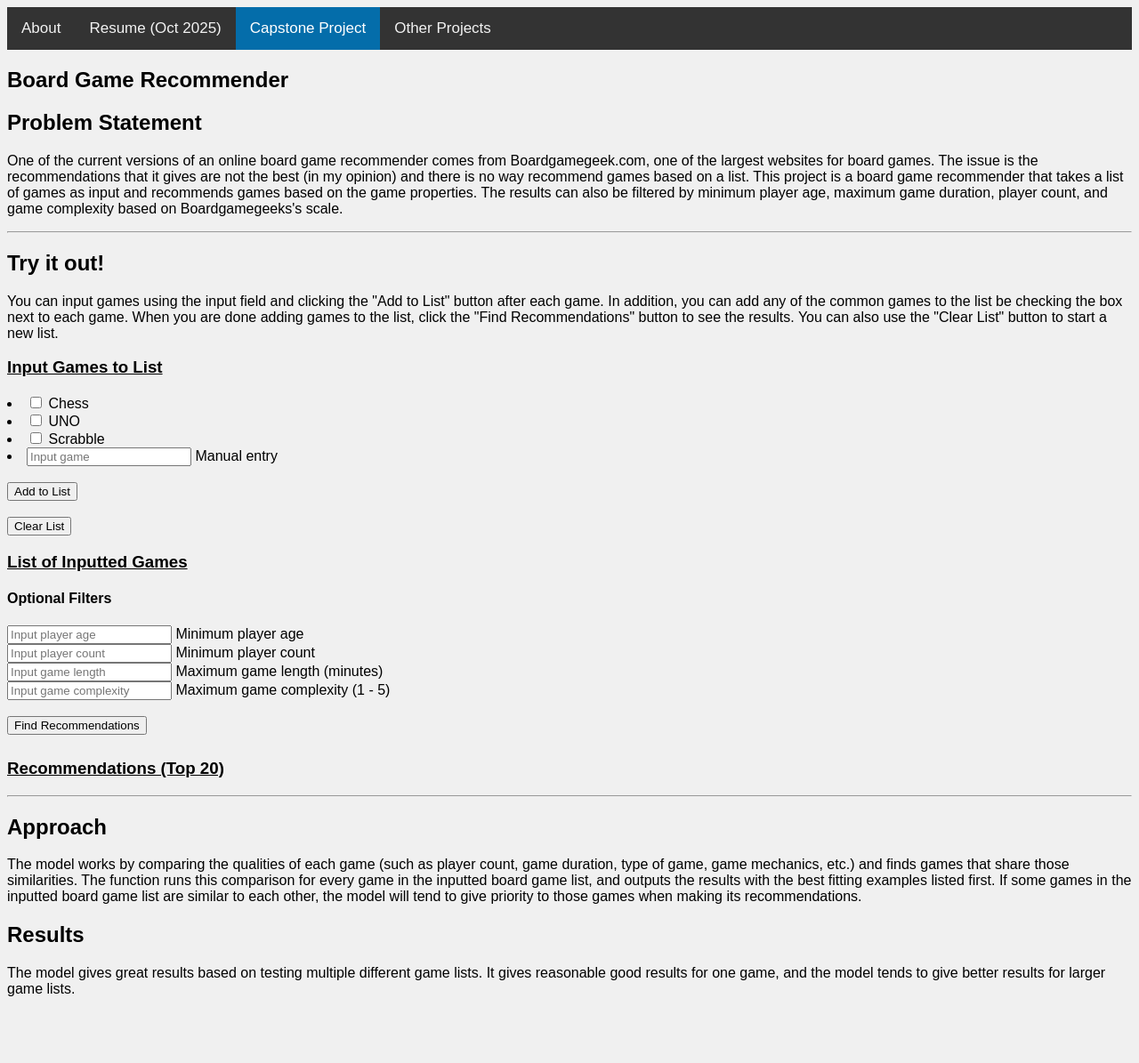
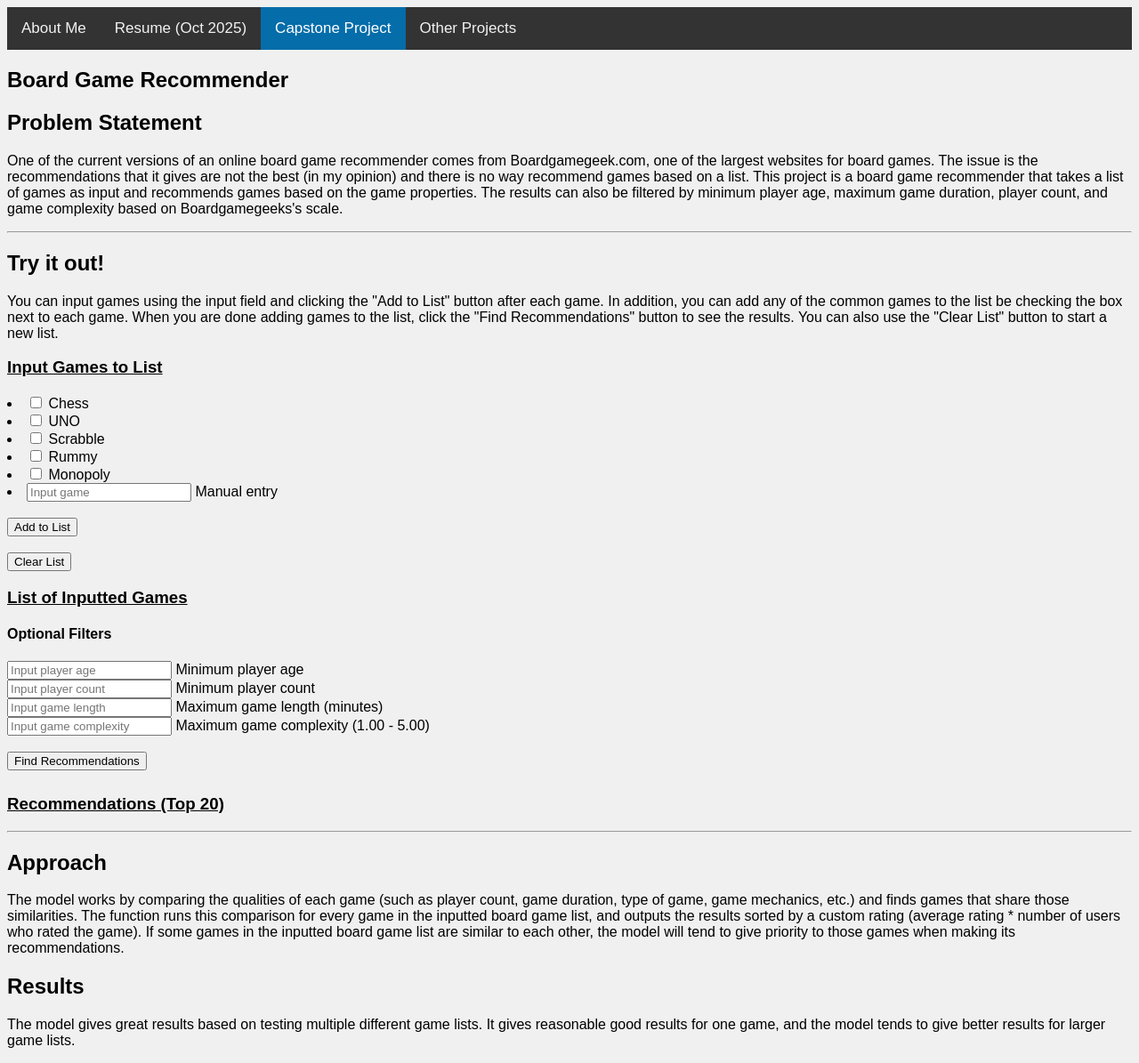
Before and after one commit to ChessGuy/data-projects, a Flask app: page /capstone in a window 1280 px wide. Shown: the whole page at 89% size. Before the commit the page ends 1120 px from the top, so only its background shows below. Run offline with Flask 3, Linux system fonts and the light colour scheme.

Commit message:
Completed Flask App

```diff
--- a/Board Game Recommender/board_game_recommender_project/app.py
+++ b/Board Game Recommender/board_game_recommender_project/app.py
@@ -1,7 +1,6 @@
 from flask import Flask, request, render_template, redirect, url_for, session
 import pandas as pd
 import numpy as np
-import joblib
 
 app = Flask(__name__)
 app.secret_key = 'game'
@@ -41,6 +40,16 @@ def capstone():
             session['inputted_list'].append(game3)
             session.modified = True
 
+        game4 = request.form.get('checked_4')
+        if game4:
+            session['inputted_list'].append(game4)
+            session.modified = True
+
+        game5 = request.form.get('checked_5')
+        if game5:
+            session['inputted_list'].append(game5)
+            session.modified = True
+
         input = request.form.get('input')
         if input:
             session['inputted_list'].append(input)
@@ -51,15 +60,114 @@ def capstone():
 
     recommendation_list = []
     error_message = ""
-    return render_template("capstone.html", active_page='capstone', inputted_list=session['inputted_list'], recommendation_list=recommendation_list, error_message=error_message)
+    filter_values = ''
+    return render_template("capstone.html", active_page='capstone', inputted_list=session['inputted_list'], recommendation_list=recommendation_list, error_message=error_message, filter_values=filter_values)
 
 @app.route('/recommend', methods = ['GET', 'POST'])
 def post_recommendations():
+    if request.method == "POST":
+        min_age = request.form.get('age')
+        if min_age:
+            min_age = float(min_age)
 
-    return
+        max_play_time = request.form.get('play_time')
+        if max_play_time:
+            max_play_time = float(max_play_time)
 
-def recommend_games_from_list():
-    return
+        min_player_count = request.form.get('player_count')
+        if min_player_count:
+            min_player_count = float(min_player_count)
+
+        max_complex_rating = request.form.get('complexity')
+        if max_complex_rating:
+            max_complex_rating = float(max_complex_rating)
+
+        filter_values = f'Min Age: {min_age}, Max Player Count: {max_play_time}, Minimum Player Count: {min_player_count}, Maximum Complexity Rating: {max_complex_rating}'
+
+        [recommendation_list, error_message] = recommend_games_from_game_list(session['inputted_list'], min_age=min_age, max_play_time=max_play_time, min_player_count=min_player_count, max_complex_rating=max_complex_rating)
+
+        return render_template("capstone.html", active_page='capstone', inputted_list=session['inputted_list'], recommendation_list=recommendation_list, error_message=error_message, filter_values=filter_values)
+
+def recommend_games_from_game_list(board_game_list, min_age=None, max_play_time=None, min_player_count=None, max_complex_rating=None):
+    cluster_dict = {}
+    error_message = ''
+
+    # Load the Dataframe to search
+    search_df = pd.read_csv('data/board_game_search.csv')
+
+    # Remove duplicate entries
+    board_game_list = list(set(board_game_list))
+
+    # Blank input
+    if len(board_game_list) == 0:
+        error_message = 'No input received'
+        return [[], error_message]
+
+    # Single input
+    elif len(board_game_list) == 1:
+        if board_game_list[0].lower() in search_df['Name'].tolist():
+            target_cluster = search_df[search_df['Name'] == board_game_list[0].lower()]['Cluster'].iloc[0]
+            resulting_games = search_df[search_df['Cluster'] == target_cluster].sort_values(by='Custom Rating', ascending=False)
+        else:
+            error_message = f'{board_game_list[0]} not found'
+            return [[], error_message]
+
+    # Multiple input
+    else:
+        for game in board_game_list:
+
+            if game.lower() in search_df['Name'].tolist():
+                # Select the cluster with the board game in it.  If it belongs to more than one cluster, select the first one.
+                current_cluster = search_df[search_df['Name'] == game.lower()]['Cluster'].iloc[0]
+
+                # Add cluster to dictionary to keep track of how many times it appears
+                if current_cluster in cluster_dict:
+                    cluster_dict[current_cluster] += 1
+                else:
+                    cluster_dict[current_cluster] = 1
+
+            # Game not found
+            else:
+                error_message = error_message + f'{game} not found.  '
+
+        if len(cluster_dict) == 0:
+            error_message = error_message + 'No recommendations found based on search parameters'
+            return [[], error_message]
+
+        else:
+            # Loop through clusters that appear the most often to make recommendations
+            max_cluster_count = max(cluster_dict.values())
+            max_clusters = [key for key, value in cluster_dict.items() if value == max_cluster_count]
+
+            resulting_games = pd.DataFrame()
+
+            for cluster in max_clusters:
+                current_games_from_cluster = search_df[search_df['Cluster'] == cluster]
+                resulting_games = pd.concat([resulting_games, current_games_from_cluster])
+
+            resulting_games = resulting_games.sort_values(by='Custom Rating', ascending=False)
+
+    # Filtering results
+    if min_age:
+         resulting_games = resulting_games[resulting_games['Min Age'] <= min_age]
+
+    if max_play_time:
+         resulting_games = resulting_games[resulting_games['Play Time'] <= max_play_time]
+
+    if min_player_count:
+        resulting_games = resulting_games[resulting_games['Max Players'] >= min_player_count]
+
+    if max_complex_rating:
+        resulting_games = resulting_games[resulting_games['Complexity Average'] <= max_complex_rating]
+
+    # Printing results
+    if len(resulting_games[~resulting_games['Name'].isin([item.lower() for item in board_game_list])]) == 0:
+        error_message = 'No recommendations found based on search parameters'
+        return [[], error_message]
+
+    else:
+        final_recs = resulting_games[~resulting_games['Name'].isin([item.lower() for item in board_game_list])]['Name'].head(20).str.title().str.replace("'S", "'s").to_list()
+        return [final_recs, error_message]
 
 @app.route('/clear', methods = ['POST'])
 def clear_page():
--- a/Board Game Recommender/board_game_recommender_project/templates/base.html
+++ b/Board Game Recommender/board_game_recommender_project/templates/base.html
@@ -6,7 +6,7 @@
 <section>
   <header>
     <div class="topnav">
-      <a class="{{'active' if active_page == 'about' }}" href="{{ url_for('about') }}">About</a>
+      <a class="{{'active' if active_page == 'about' }}" href="{{ url_for('about') }}">About Me</a>
       <a class="{{'active' if active_page == 'resume' }}" href="{{ url_for('resume') }}">Resume (Oct 2025)</a>
       <a class="{{'active' if active_page == 'capstone' }}" href="{{ url_for('capstone') }}">Capstone Project</a>
       <a class="{{'active' if active_page == 'projects' }}" href="{{ url_for('projects') }}">Other Projects</a>
--- a/Board Game Recommender/board_game_recommender_project/templates/capstone.html
+++ b/Board Game Recommender/board_game_recommender_project/templates/capstone.html
@@ -41,6 +41,14 @@ button to see the results.  You can also use the "Clear List" button to start a
                 <label for="game3">Scrabble</label>
             </li>
             <li>
+                <input type="checkbox" id="game4" name="checked_4" value="Rummy">
+                <label for="game4">Rummy</label>
+            </li>
+            <li>
+                <input type="checkbox" id="game5" name="checked_5" value="Monopoly">
+                <label for="game5">Monopoly</label>
+            </li>
+            <li>
                 <input type="text" id="input" name="input" placeholder="Input game">
                 <label for="input">Manual entry</label>
             </li>
@@ -66,6 +74,7 @@ button to see the results.  You can also use the "Clear List" button to start a
     <input type="number" min="0" class="no-arrows" id="age" name="age" placeholder="Input player age">
     <label for="age">Minimum player age</label>
     <br>
+
     <input type="number" min="0" class="no-arrows" id="player_count" name="player_count" placeholder="Input player count">
     <label for="player_count">Minimum player count</label>
     <br>
@@ -74,12 +83,13 @@ button to see the results.  You can also use the "Clear List" button to start a
     <label for="play_time">Maximum game length (minutes)</label>
 
     <br>
-    <input type="number" min="1" max="'5" class="no-arrows" id="complexity" name="complexity" placeholder="Input game complexity">
-    <label for="complexity">Maximum game complexity (1 - 5)</label>
+    <input type="number" step="0.01" min="1" max="'5" class="no-arrows" id="complexity" name="complexity" placeholder="Input game complexity">
+    <label for="complexity">Maximum game complexity (1.00 - 5.00)</label>
+
     <br><br>
     <button type="submit">Find Recommendations</button>
 </form>
-
+<h4>{{ filter_values }}</h4>
 <h5>{{ error_message }}</h5>
 
 <h3>Recommendations (Top 20)</h3>
@@ -93,7 +103,7 @@ button to see the results.  You can also use the "Clear List" button to start a
 <p>
 The model works by comparing the qualities of each game (such as player count, game duration, type of game, game mechanics, etc.)
 and finds games that share those similarities.  The function runs this comparison for every game in the inputted board game list, and
-outputs the results with the best fitting examples listed first.  If some games in the inputted board game list are similar to each other,
+outputs the results sorted by a custom rating (average rating * number of users who rated the game).  If some games in the inputted board game list are similar to each other,
 the model will tend to give priority to those games when making its recommendations.
 </p>
 
```
Also changed, not shown: Board Game Recommender/board_game_recommender_project/data/board_game_search.csv (added), 1 other file.
